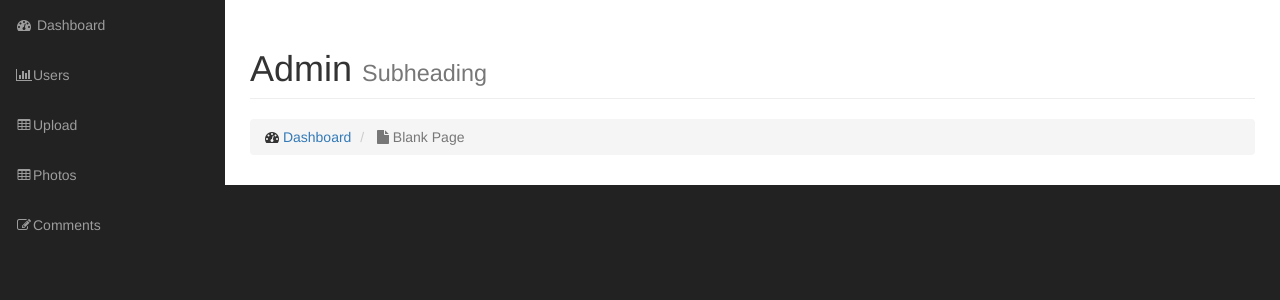
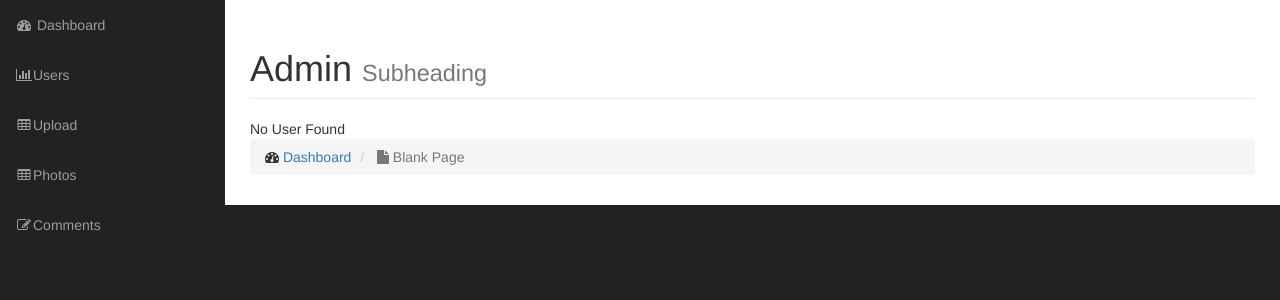
Before and after one commit to HMWGithub/Gallery-Project, a PHP site: page /admin in a window 1280 px wide. Shown: the part 51-351 px from the top of the page. Run offline with PHP 8.4, Linux system fonts and the light colour scheme; the visitor is signed in with stand-in values (Sample User, id 1); tables that the repository leaves empty or names only in its code hold one stand-in row (values such as "Sample post"); grey boxes labelled with a size stand in for pictures from a placeholder-image service; some libraries are stand-ins or nearby versions.

Commit message:
CRUD Delete Method section - Lectures 84 - 85

```diff
--- a/admin/includes/admin_content.php
+++ b/admin/includes/admin_content.php
@@ -8,9 +8,11 @@
       </h1>
 
       <?php
-        $user = User::find_user_by_id($_SESSION['user_id']);
-        $user->last_name = 'Max-Wilson';
-        $user->update();
+        if ($user = User::find_user_by_id(7)){
+          $user->delete();
+        } else {
+          echo "No User Found";
+        }
       ?>
 
       <ol class="breadcrumb">
--- a/admin/includes/user.php
+++ b/admin/includes/user.php
@@ -91,4 +91,16 @@ class User {
 
     return (mysqli_affected_rows($database->connection) == 1) ? true : false;
   }
+
+  public function delete(){
+    global $database;
+
+    $sql = "DELETE FROM users ";
+    $sql .= "WHERE id= " .  $database->escape_string($this->id);
+    $sql .= " LIMIT 1";
+
+    $database->query($sql);
+
+    return (mysqli_affected_rows($database->connection) == 1) ? true : false;
+  }
 }
```
